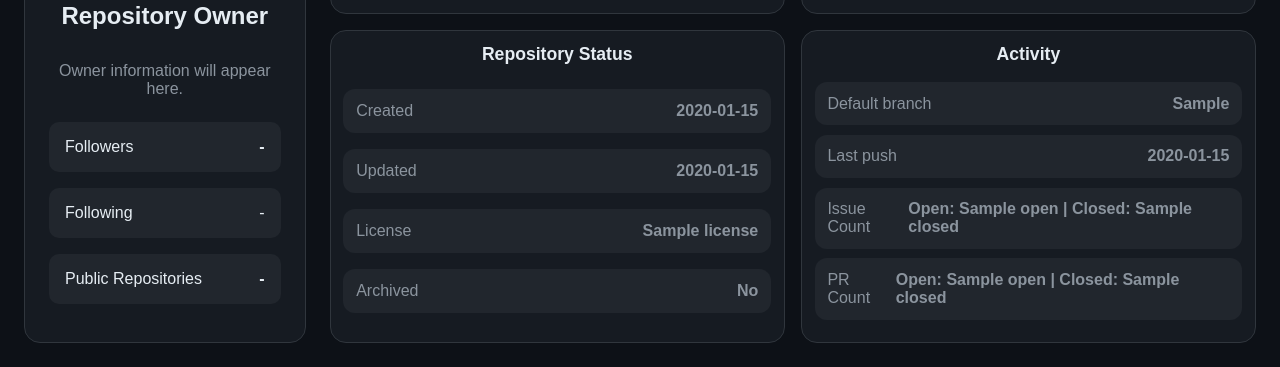
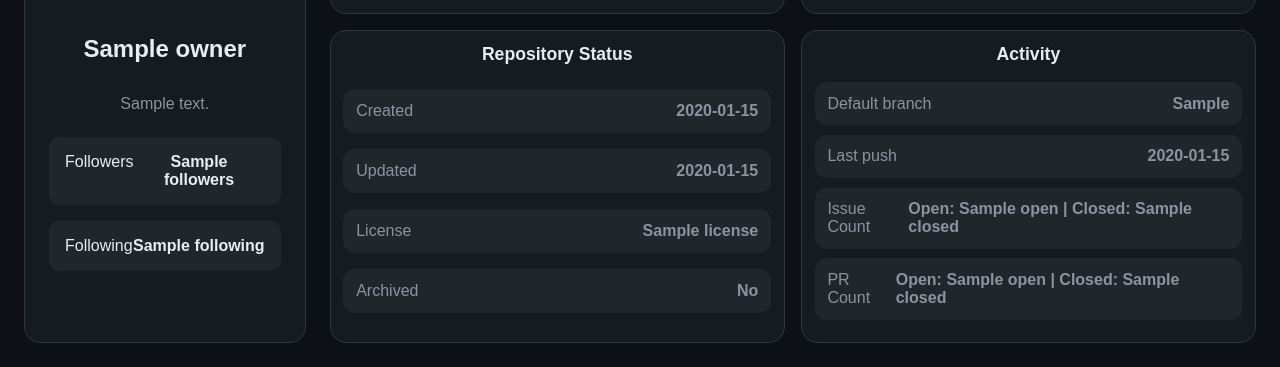
Before and after one commit to Alice-In-Code/github-repository-analyzer, a Flask app: template src/templates/results.html in a window 1280 px wide. Shown: the part 433-800 px from the top of the page. Run offline with Flask 3, Linux system fonts and the light colour scheme; the template is opened without the code that fills it: most values are stand-ins (such as "Sample title", 1, 10 or a date in 2020); grey boxes marked "Sample" are stand-in pictures.

Commit message:
chore: replace placeholder data on results page owner panel

```diff
--- a/src/templates/components/owner_panel.html
+++ b/src/templates/components/owner_panel.html
@@ -24,22 +24,18 @@
 
         <img
             class="owner-avatar"
-            src=""
-            alt="Repository owner avatar"
+            src="{{ owner.avatar_url }}"
+            alt="{{ owner.login }} avatar"
         >
 
 
         <h2 class="owner-name">
-
-            Repository Owner
-
+            {{ owner.name or owner.login }}
         </h2>
 
 
         <p class="owner-bio">
-
-            Owner information will appear here.
-
+            {{ owner.bio or "No bio provided." }}
         </p>
 
 
@@ -53,7 +49,7 @@
                 </span>
 
                 <strong>
-                    -
+                    {{ owner.followers }}
                 </strong>
 
             </div>
@@ -66,23 +62,8 @@
                     Following
                 </span>
 
-                <span>
-                    -
-                </span>
-
-            </div>
-
-
-            <div class="owner-stat">
-
-
-                <span>
-                    Public Repositories
-                </span>
-
-
                 <strong>
-                    -
+                    {{ owner.following }}
                 </strong>
 
             </div>
```
